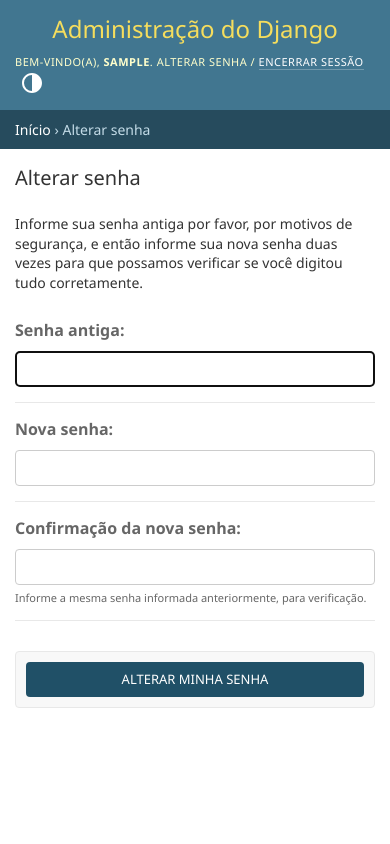
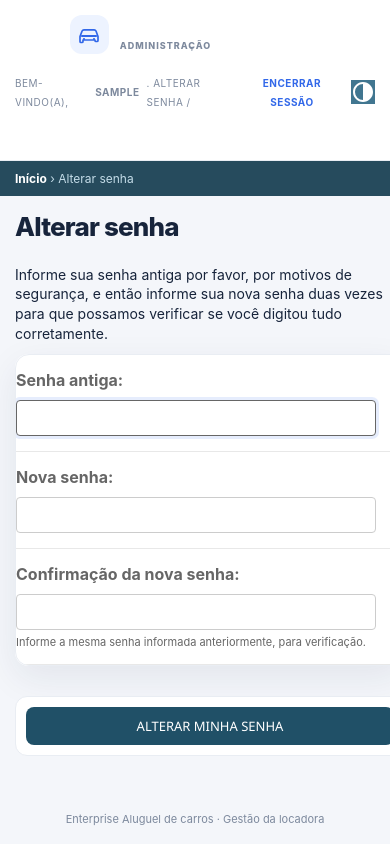
Before and after one commit to Luizzzz28/PI---EasyCar_Luiz-Barbiana-Yandra, a Django app: a page that, after the commit, uses dashboard_locadora/core/templates/admin/base_site.html in a window 390 px wide; the page is wider, and only the part inside the window is pictured. Run offline with Django 5.2, Linux system fonts and the light colour scheme; the visitor is signed in with stand-in values (Sample User, id 1).

Commit message:
Moderniza o admin e renomeia a marca
Co-authored-by: Copilot <223556219+Copilot@users.noreply.github.com>

```diff
--- a/config/settings.py
+++ b/config/settings.py
@@ -187,7 +187,7 @@ REST_FRAMEWORK = {
 }
 
 SPECTACULAR_SETTINGS = {
-    'TITLE': 'API EasyCar',
+    'TITLE': 'API Enterprise Aluguel de carros',
     'DESCRIPTION': 'Aluguel de carros: clientes, carros, aluguéis e multas, com acesso por grupos.',
     'VERSION': '1.0.0',
     # Carro e Aluguel têm um campo "status" com opções diferentes: um nome para cada
--- /dev/null
+++ b/dashboard_locadora/core/static/core/css/admin.css
@@ -0,0 +1,421 @@
+:root {
+  color-scheme: light;
+  --admin-bg: #f4f6fa;
+  --admin-surface: #fff;
+  --admin-ink: #17243b;
+  --admin-muted: #7d899d;
+  --admin-line: #e9edf3;
+  --admin-blue: #3268e9;
+  --admin-blue-dark: #2454cb;
+  --admin-navy: #101a30;
+  --admin-shadow: 0 12px 36px rgba(24, 43, 78, .08);
+}
+
+html[data-theme="dark"] {
+  color-scheme: dark;
+  --admin-bg: #111827;
+  --admin-surface: #192335;
+  --admin-ink: #e7edf7;
+  --admin-muted: #9aa8bd;
+  --admin-line: #2b384e;
+  --admin-blue: #8bb4ff;
+  --admin-blue-dark: #a8c1ff;
+  --admin-navy: #101a30;
+  --admin-shadow: 0 12px 36px rgba(0, 0, 0, .18);
+}
+
+@media (prefers-color-scheme: dark) {
+  html[data-theme="auto"] {
+    color-scheme: dark;
+    --admin-bg: #111827;
+    --admin-surface: #192335;
+    --admin-ink: #e7edf7;
+    --admin-muted: #9aa8bd;
+    --admin-line: #2b384e;
+    --admin-blue: #8bb4ff;
+    --admin-blue-dark: #a8c1ff;
+    --admin-shadow: 0 12px 36px rgba(0, 0, 0, .18);
+  }
+}
+
+body {
+  background: var(--admin-bg);
+  color: var(--admin-ink);
+  font-family: Inter, system-ui, -apple-system, "Segoe UI", sans-serif;
+}
+
+#container {
+  display: flex;
+  min-height: 100vh;
+  flex-direction: column;
+}
+
+#header {
+  display: flex;
+  min-height: 76px;
+  align-items: center;
+  gap: 20px;
+  padding: 12px clamp(18px, 5vw, 72px);
+  border-bottom: 1px solid var(--admin-line);
+  background: var(--admin-surface);
+  box-shadow: none;
+  color: var(--admin-ink);
+}
+
+#branding {
+  display: flex;
+  float: none;
+  align-items: center;
+  margin: 0;
+}
+
+.admin-brand {
+  display: inline-flex;
+  align-items: center;
+  gap: 11px;
+  color: var(--admin-ink);
+  font-size: 15px;
+  font-weight: 800;
+  letter-spacing: -.3px;
+}
+
+.admin-brand:hover {
+  color: var(--admin-blue);
+}
+
+.admin-brand-mark {
+  display: grid;
+  width: 39px;
+  height: 39px;
+  place-items: center;
+  border-radius: 12px;
+  background: #edf3ff;
+  color: #3268e9;
+}
+
+.admin-brand-mark svg {
+  width: 24px;
+  height: 24px;
+}
+
+.admin-brand-copy {
+  display: grid;
+  gap: 2px;
+}
+
+.admin-brand-copy small {
+  color: var(--admin-muted);
+  font-size: 9px;
+  letter-spacing: 1px;
+}
+
+#user-tools {
+  display: flex;
+  float: none;
+  align-items: center;
+  gap: 12px;
+  margin-left: auto;
+  padding: 0;
+  color: var(--admin-muted);
+  font-size: 12px;
+}
+
+#user-tools a,
+#user-tools button,
+.admin-app-link {
+  color: var(--admin-blue);
+  font: inherit;
+  font-weight: 700;
+}
+
+#user-tools a:hover,
+#user-tools button:hover,
+.admin-app-link:hover {
+  color: var(--admin-blue-dark);
+}
+
+#user-tools #logout-form {
+  display: inline;
+}
+
+#user-tools #logout-form button {
+  border: 0;
+  background: none;
+  cursor: pointer;
+}
+
+.admin-app-link {
+  display: inline-flex;
+  align-items: center;
+  gap: 8px;
+  margin-left: auto;
+  white-space: nowrap;
+}
+
+#main {
+  display: flex;
+  min-width: 0;
+  flex: 1;
+}
+
+#content-start {
+  width: 100%;
+  min-width: 0;
+}
+
+#content {
+  width: min(100%, 1240px);
+  margin: 0 auto;
+  padding: 32px clamp(16px, 4vw, 36px);
+  color: var(--admin-ink);
+}
+
+#content h1 {
+  margin: 0 0 20px;
+  color: var(--admin-ink);
+  font-size: 26px;
+  font-weight: 800;
+  letter-spacing: -.8px;
+}
+
+.breadcrumbs {
+  padding: 12px clamp(16px, 5vw, 72px);
+  border-bottom: 1px solid var(--admin-line);
+  background: transparent;
+  color: var(--admin-muted);
+  font-size: 12px;
+}
+
+.breadcrumbs a {
+  color: var(--admin-blue);
+  font-weight: 700;
+}
+
+#nav-sidebar {
+  border-right: 1px solid var(--admin-line);
+  background: var(--admin-surface);
+}
+
+#nav-sidebar a,
+#nav-sidebar .current-app .section {
+  color: var(--admin-ink);
+}
+
+#nav-sidebar a:hover,
+#nav-sidebar .current-app a {
+  color: var(--admin-blue);
+}
+
+.module,
+.inline-group,
+#content-related .module {
+  overflow: hidden;
+  border: 1px solid var(--admin-line);
+  border-radius: 14px;
+  background: var(--admin-surface);
+  box-shadow: var(--admin-shadow);
+}
+
+.module h2,
+.module caption,
+.inline-group h2 {
+  padding: 14px 18px;
+  background: var(--admin-navy);
+  color: #fff;
+  font-size: 13px;
+  font-weight: 700;
+}
+
+.module table th,
+.module table td,
+#changelist table th,
+#changelist table td {
+  padding: 11px 14px;
+  border-color: var(--admin-line);
+}
+
+.module table th,
+#changelist table th {
+  color: var(--admin-muted);
+}
+
+.module table tr:hover,
+#changelist table tr:hover {
+  background: color-mix(in srgb, var(--admin-blue) 6%, var(--admin-surface));
+}
+
+input,
+textarea,
+select,
+.vTextField,
+.vLargeTextField {
+  border: 1px solid var(--admin-line);
+  border-radius: 8px;
+  background: var(--admin-surface);
+  color: var(--admin-ink);
+}
+
+input:focus,
+textarea:focus,
+select:focus {
+  border-color: var(--admin-blue);
+  outline: 0;
+  box-shadow: 0 0 0 3px rgba(50, 104, 233, .12);
+}
+
+.button,
+input[type="submit"],
+input[type="button"],
+.submit-row input,
+a.button {
+  min-height: 38px;
+  padding: 9px 14px;
+  border: 0;
+  border-radius: 8px;
+  background: var(--admin-blue);
+  color: #fff;
+  font-weight: 700;
+}
+
+.button:hover,
+input[type="submit"]:hover,
+input[type="button"]:hover,
+.submit-row input:hover,
+a.button:hover {
+  background: var(--admin-blue-dark);
+  color: #fff;
+}
+
+.submit-row {
+  padding: 14px;
+  border: 1px solid var(--admin-line);
+  border-radius: 12px;
+  background: var(--admin-surface);
+}
+
+.messagelist li,
+.errornote {
+  border-radius: 9px;
+  box-shadow: none;
+}
+
+#footer {
+  padding: 18px 24px;
+  color: var(--admin-muted);
+  font-size: 11px;
+  text-align: center;
+}
+
+body.login #header {
+  border-bottom: 0;
+  background: transparent;
+}
+
+body.login #main {
+  justify-content: center;
+}
+
+body.login #content {
+  width: min(100% - 32px, 460px);
+  margin: clamp(28px, 7vh, 68px) auto;
+  padding: 32px;
+  border: 1px solid var(--admin-line);
+  border-radius: 18px;
+  background: var(--admin-surface);
+  box-shadow: var(--admin-shadow);
+}
+
+body.login #content-main {
+  float: none;
+  width: 100%;
+}
+
+.admin-login-intro {
+  margin-bottom: 25px;
+}
+
+.admin-login-kicker {
+  color: var(--admin-blue);
+  font-size: 10px;
+  font-weight: 800;
+  letter-spacing: 1.1px;
+}
+
+.admin-login-intro h1 {
+  margin: 9px 0 6px !important;
+  font-size: 25px !important;
+}
+
+.admin-login-intro p {
+  margin: 0;
+  color: var(--admin-muted);
+  font-size: 13px;
+}
+
+body.login #login-form .form-row {
+  padding: 0;
+  margin-bottom: 17px;
+  border: 0;
+}
+
+body.login #login-form label {
+  display: block;
+  margin-bottom: 6px;
+  color: var(--admin-ink);
+  font-size: 12px;
+  font-weight: 700;
+}
+
+body.login #login-form input[type="text"],
+body.login #login-form input[type="password"] {
+  box-sizing: border-box;
+  width: 100%;
+  min-height: 43px;
+  padding: 10px 12px;
+}
+
+body.login #login-form .submit-row {
+  margin-top: 20px;
+  padding: 0;
+  border: 0;
+}
+
+body.login #login-form input[type="submit"] {
+  width: 100%;
+  min-height: 44px;
+}
+
+body.login .password-reset-link {
+  margin-top: 10px;
+  text-align: right;
+}
+
+body.login .password-reset-link a {
+  color: var(--admin-blue);
+  font-size: 12px;
+  font-weight: 600;
+}
+
+@media (max-width: 720px) {
+  #header {
+    min-height: 68px;
+    padding: 12px 16px;
+  }
+
+  #user-tools {
+    gap: 7px;
+    font-size: 10px;
+  }
+
+  .admin-app-link {
+    font-size: 11px;
+  }
+
+  #content {
+    padding-top: 22px;
+  }
+
+  body.login #content {
+    padding: 24px 20px;
+  }
+}
--- /dev/null
+++ b/dashboard_locadora/core/templates/admin/base_site.html
@@ -0,0 +1,26 @@
+{% extends "admin/base.html" %}
+{% load static %}
+
+{% block title %}{% if subtitle %}{{ subtitle }} | {% endif %}{{ title }} | {{ site_title|default:"Enterprise Aluguel de carros" }}{% endblock %}
+
+{% block branding %}
+<a class="admin-brand" href="{% url 'admin:index' %}" aria-label="Enterprise Aluguel de carros - administração">
+  <span class="admin-brand-mark" aria-hidden="true">
+    <svg viewBox="0 0 24 24" fill="none">
+      <path d="M3 13.5 5.1 8a2 2 0 0 1 1.8-1.2h10.2A2 2 0 0 1 19 8l2 5.5v4a1 1 0 0 1-1 1h-1a1 1 0 0 1-1-1V17H6v1.5a1 1 0 0 1-1 1H4a1 1 0 0 1-1-1v-5Z" stroke="currentColor" stroke-width="1.7" stroke-linejoin="round"/>
+      <path d="M5 13h14M7 16h.01M17 16h.01" stroke="currentColor" stroke-width="2.2" stroke-linecap="round"/>
+    </svg>
+  </span>
+  <span class="admin-brand-copy"><strong>Enterprise Aluguel de carros</strong><small>ADMINISTRAÇÃO</small></span>
+</a>
+{% endblock %}
+
+{% block nav-global %}
+<a class="admin-app-link" href="/">Voltar à aplicação <span aria-hidden="true">→</span></a>
+{% endblock %}
+
+{% block extrahead %}{{ block.super }}
+<link rel="stylesheet" href="{% static 'core/css/admin.css' %}">
+{% endblock %}
+
+{% block footer %}<span>Enterprise Aluguel de carros · Gestão da locadora</span>{% endblock %}
--- a/docs/openapi.yml
+++ b/docs/openapi.yml
@@ -1,6 +1,6 @@
 openapi: 3.0.3
 info:
-  title: API EasyCar
+  title: API Enterprise Aluguel de carros
   version: 1.0.0
   description: 'Aluguel de carros: clientes, carros, aluguéis e multas, com acesso
     por grupos.'
--- a/locadora/admin.py
+++ b/locadora/admin.py
@@ -6,6 +6,9 @@ from .models import Aluguel, Carro, PerfilCliente, Multa
 from .permissions import GRUPO_CLIENTES, GRUPO_FUNCIONARIOS
 
 # User, Group e Token já são registrados pelo Django e pelo DRF (rest_framework.authtoken)
+admin.site.site_header = 'Enterprise Aluguel de carros'
+admin.site.site_title = 'Enterprise Aluguel de carros | Administração'
+admin.site.index_title = 'Gestão da locadora'
 
 
 #Registrar modelo de PerfilCliente
```
Also changed, not shown: dashboard_locadora/core/templates/admin/login.html (added, +68 -0 lines), dashboard_locadora/core/templates/core/carros.html (+4 -4 lines), dashboard_locadora/core/templates/core/clientes.html (+4 -4 lines), dashboard_locadora/core/templates/core/dashboard.html (+4 -4 lines), dashboard_locadora/core/templates/core/novo_aluguel.html (+4 -4 lines), dashboard_locadora/core/templates/core/novo_carro.html (+4 -4 lines), dashboard_locadora/core/templates/core/taxas_atraso.html (+4 -4 lines), locadora/tests/test_frontend.py (+10 -0 lines).
